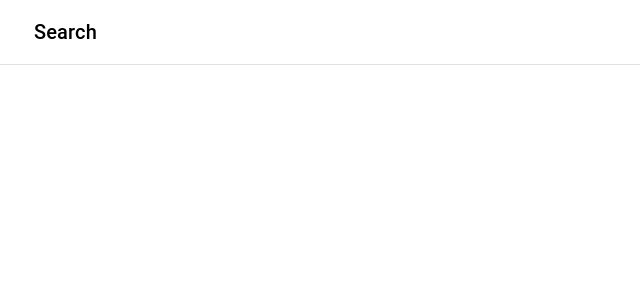
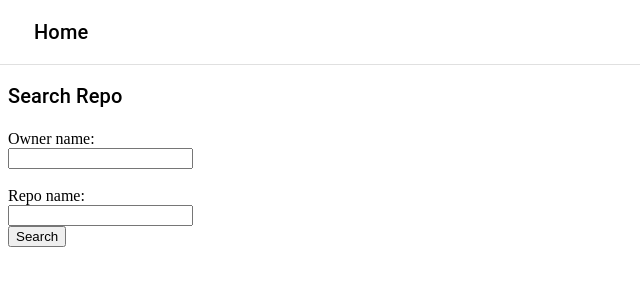
Before and after one commit to nikindtmas1/a-data-task, a React (Create React App) app in the folder client/: page / in a window 1280 px wide. Shown: the top 300 px of the page, without its empty margins (0-640 px from the left). Built offline with nearby package versions, Linux system fonts and the light colour scheme; no server answers.

Commit message:
Change formData

```diff
--- a/client/src/App.js
+++ b/client/src/App.js
@@ -1,7 +1,8 @@
 import React, { useState, useEffect } from 'react';
-import { BrowserRouter as Router, Switch, Route } from 'react-router-dom';
+import { BrowserRouter as Router, Switch, Route, Link } from 'react-router-dom';
+import { Button, Typography } from '@material-ui/core';
 
-import  { Navbar, Issues, Comments, Search }  from './components';
+import  { Navbar, Issues, Comments }  from './components';
 
 const host = 'https://api.github.com/repos/octocat/hello-world/issues';
 
@@ -28,11 +29,38 @@ const App = () => {
     },[])
     console.log(issues);
 
+    const onClick = (e) => {
+        e.preventDefault();
+
+        const formData = new FormData(e.currentTarget);
+        const owner = formData.get('firstName');
+
+        console.log(owner);
+    }
 
     return (
         <Router>
             <div>
                 <Navbar />
+                <br />
+                <br />
+                <br />
+                <br />
+                <Typography variant='h6' >Search Repo</Typography>
+                <form>
+                    <br />
+                    <label>Owner name:</label>
+                    <br />
+                    <input name='firstName' label='Owner name'></input>
+                    <br />
+                    <br />
+                    <label>Repo name:</label>
+                    <br />
+                    <input name='lastName' label='Owner name'></input>
+                    <div style={{ display: 'flex', justifyContent: 'space-between' }}>
+                        <button variant='outlined' onClick={onClick}>Search</button>
+                    </div>
+                </form>
                 <Switch>
                     <Route exact path='/issues'>
                         <Issues items={issues}/>
@@ -40,14 +68,11 @@ const App = () => {
                     <Route exact path='/comments'>
                         <Comments items={issues}/>
                     </Route>
-                    <Route exact path='/search'>
-                        <Search items={issues}/>
-                    </Route>
                 </Switch>
             </div>
         </Router>
 
     )
 }
-
+//component={Link} to='/issues'
 export default App;
--- a/client/src/components/Navbar/Navbar.jsx
+++ b/client/src/components/Navbar/Navbar.jsx
@@ -15,9 +15,9 @@ const Navbar = () => {//{ totalItems }
         <>
             <AppBar position='fixed' className={classes.appBar} color='inherit' >
                 <Toolbar>
-                    <Typography component={Link} to='/search' variant='h6' className={classes.title} color='inherit'>
+                    <Typography component={Link} to='/' variant='h6' className={classes.title} color='inherit'>
                         <img src='' alt='' height='25px' className={classes.image} />
-                        Search
+                        Home
                     </Typography>
                     {/* <Typography component={Link} to='/issues' variant='h6' className={classes.title} color='inherit'>
                         <img src='' alt='' height='25px' className={classes.image} />
--- a/client/src/components/SearchForm/SearchForm.jsx
+++ b/client/src/components/SearchForm/SearchForm.jsx
@@ -13,16 +13,30 @@ const SearchForm = () => {
 
     return (
         <>
-            <Typography variant='h6' gutterBottom>Shipping Address</Typography>
+            <br />
+            <br />
+            <br />
+            <br />
+            <Typography variant='h6' >Search Repo</Typography>
             <FormProvider {...methods}>
                 <form>
-                    <Grid>
+                    <br />
+                    <label>Owner name:</label>
+                    <br />
+                    <input name='firstName' label='Owner name'></input>
+                    <br />
+                    <br />
+                    <label>Repo name:</label>
+                    <br />
+                    <input name='lastName' label='Owner name'></input>
+                    {/* <Grid>
                         <FormInput required name='firstName' label='Owner name' />
                         <FormInput required name='lastName' label='Repo name' />
-                    </Grid>
+                    </Grid> */}
+                    <br />
                     <br />
                     <div style={{ display: 'flex', justifyContent: 'space-between' }}>
-                                <Button component={Link} to='/issues' variant='outlined'>Search</Button>
+                        <Button component={Link} to='/issues' variant='outlined'>Search</Button>
 
                     </div>
                 </form>
```
